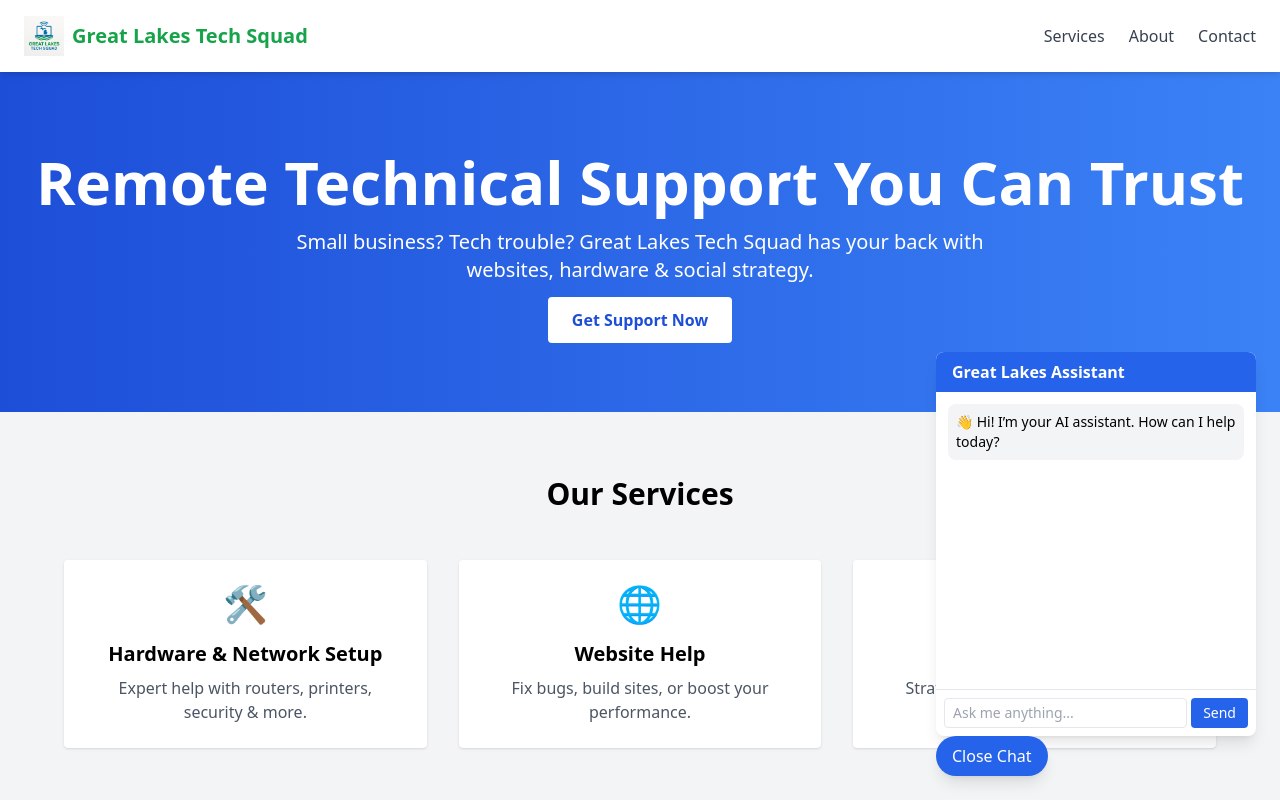
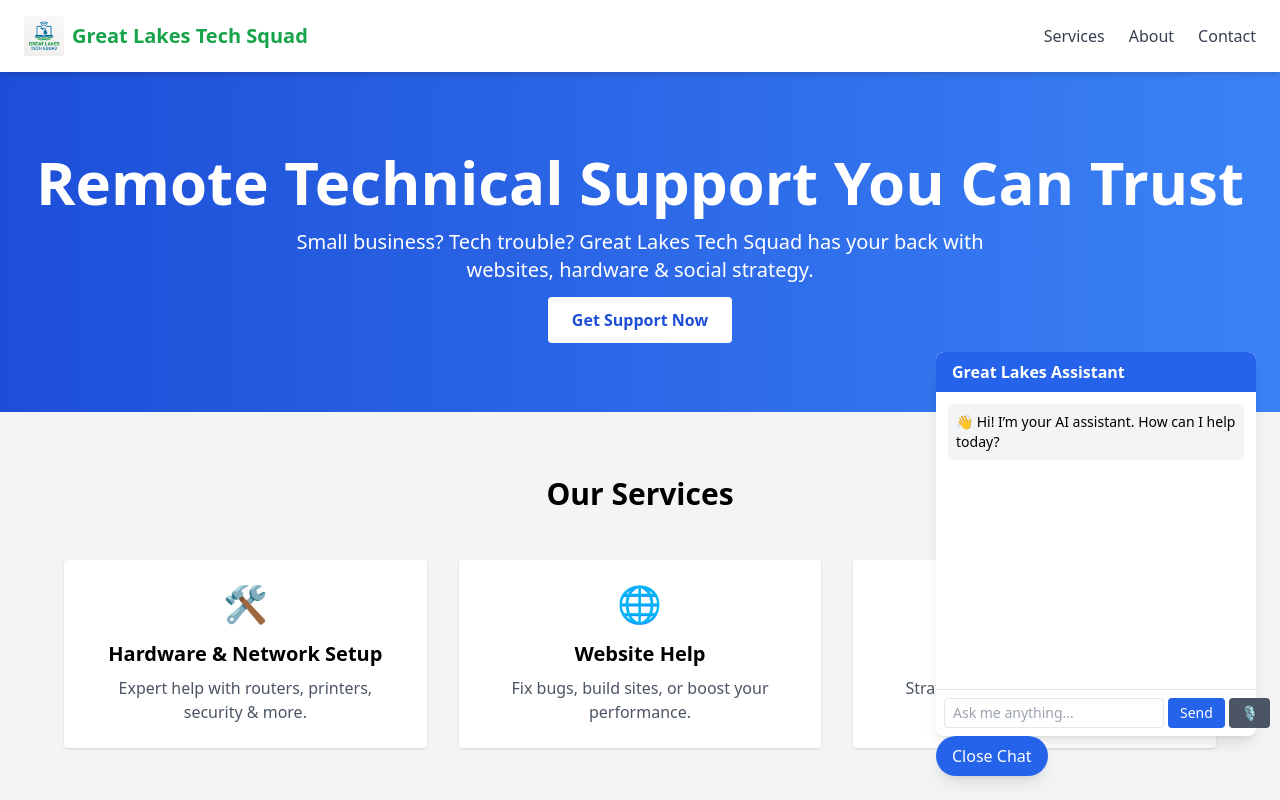
Before and after one commit to amaderosr/great-lakes-tech-squad, a React (Create React App) app in the folder client/: page / in a window 1280 px wide. Both pictures are taken after a click on the button "💬 Chat". Shown: the top 800 px of the page. Built offline with nearby package versions, Linux system fonts and the light colour scheme.

Commit message:
💬 AI ChatWidget upgraded with typing + voice input

```diff
--- a/client/src/components/ChatWidget.jsx
+++ b/client/src/components/ChatWidget.jsx
@@ -7,6 +7,7 @@
   const [messages, setMessages] = useState([
     { from: 'bot', text: '👋 Hi! I’m your AI assistant. How can I help today?' }
   ]);
+  const [isTyping, setIsTyping] = useState(false);
 
   const sendMessage = async () => {
     if (!input.trim()) return;
@@ -14,22 +15,45 @@
     const userMessage = { from: 'user', text: input };
     setMessages((prev) => [...prev, userMessage]);
     setInput('');
+    setIsTyping(true); // Start typing animation
 
     try {
-      console.log('[Chat] Sending message:', input);
-
       const res = await axios.post('https://great-lakes-tech-squad.onrender.com/api/ai', {
         message: input,
       });
 
-      console.log('[Chat] AI response:', res.data);
-
       const botReply = { from: 'bot', text: res.data.reply };
       setMessages((prev) => [...prev, botReply]);
     } catch (err) {
-      console.error('[Chat] Error:', err.response?.data || err.message);
-      setMessages((prev) => [...prev, { from: 'bot', text: '⚠️ Something went wrong.' }]);
+      setMessages((prev) => [...prev, {
+        from: 'bot',
+        text: '⚠️ Something went wrong.',
+      }]);
+    } finally {
+      setIsTyping(false); // Stop typing animation
     }
+  };
+
+  const startVoiceInput = () => {
+    if (!('webkitSpeechRecognition' in window)) {
+      alert('Your browser does not support speech recognition.');
+      return;
+    }
+
+    const recognition = new window.webkitSpeechRecognition();
+    recognition.lang = 'en-US';
+    recognition.interimResults = false;
+    recognition.maxAlternatives = 1;
+
+    recognition.onresult = (event) => {
+      setInput(event.results[0][0].transcript);
+    };
+
+    recognition.onerror = (event) => {
+      console.error('Voice error:', event.error);
+    };
+
+    recognition.start();
   };
 
   return (
@@ -39,6 +63,7 @@
           <div className="bg-blue-600 text-white px-4 py-2 font-bold rounded-t-lg">
             Great Lakes Assistant
           </div>
+
           <div className="flex-1 p-3 overflow-y-auto space-y-2 text-sm">
             {messages.map((msg, i) => (
               <div
@@ -50,7 +75,14 @@
                 {msg.text}
               </div>
             ))}
+
+            {isTyping && (
+              <div className="p-2 rounded-lg bg-gray-100 self-start text-sm italic animate-pulse">
+                Assistant is typing...
+              </div>
+            )}
           </div>
+
           <div className="p-2 border-t flex">
             <input
               type="text"
@@ -65,6 +97,12 @@
               className="bg-blue-600 text-white px-3 ml-1 rounded text-sm"
             >
               Send
+            </button>
+            <button
+              onClick={startVoiceInput}
+              className="bg-gray-600 text-white px-3 ml-1 rounded text-sm"
+            >
+              🎙️
             </button>
           </div>
         </div>
```
